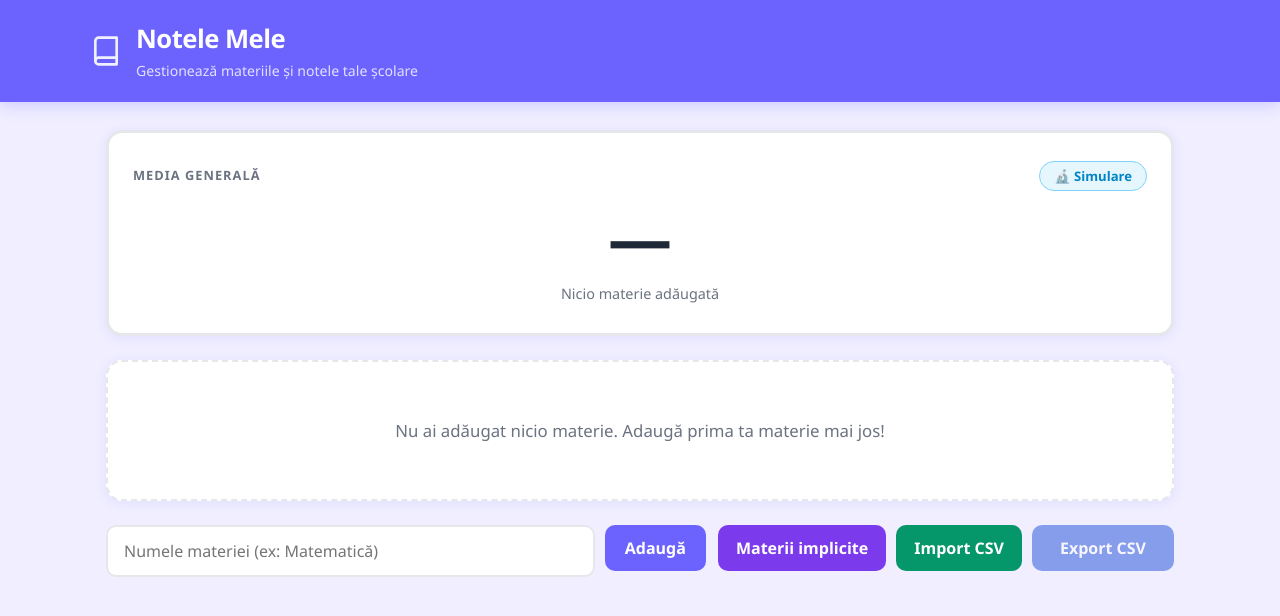
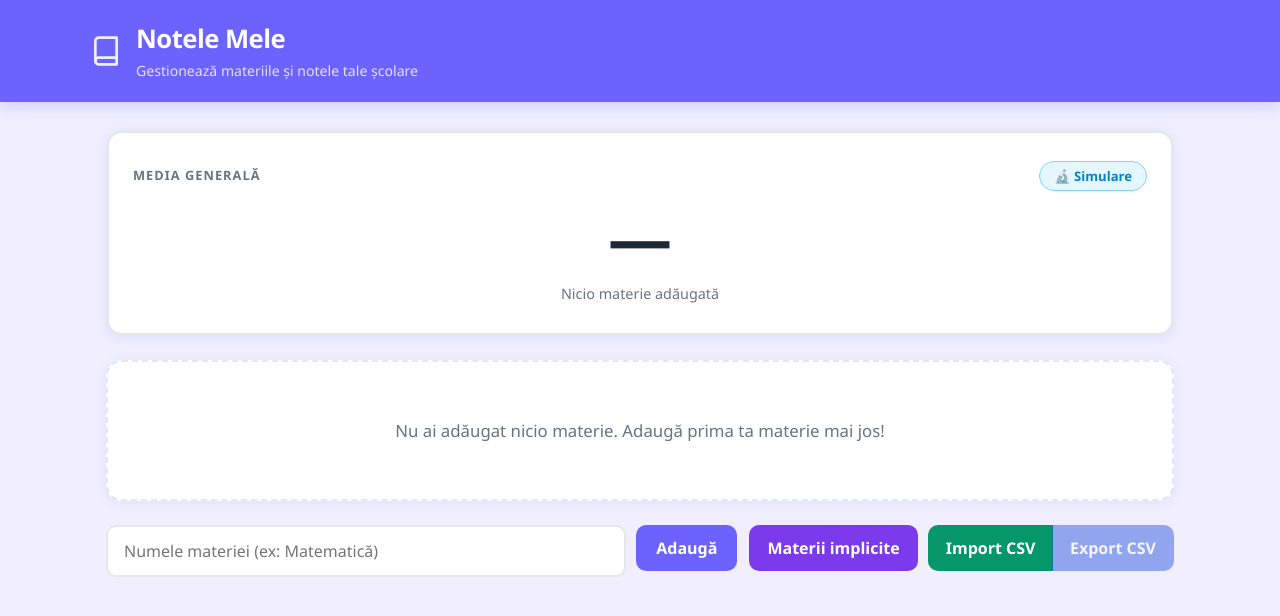
Before and after one commit to im-trainer/school-grades, a React (Vite) app: page / in a window 1280 px wide. Shown: the top 616 px of the page. Built offline with nearby package versions, Linux system fonts and the light colour scheme.

Commit message:
group sort buttons and import/export as split button, remove sort label

```diff
--- a/src/components/ExportButton.jsx
+++ b/src/components/ExportButton.jsx
@@ -41,6 +41,7 @@ export default function ExportButton({ onExport, onImport, onLoadDefaults, disab
         style={{ display: 'none' }}
         aria-label="Selectează fișier CSV pentru import"
       />
+      <div className="btn-group">
         <button
           className="btn btn-import"
           onClick={() => fileInputRef.current?.click()}
@@ -56,6 +57,7 @@ export default function ExportButton({ onExport, onImport, onLoadDefaults, disab
         >
           Export CSV
         </button>
+      </div>
       {status && (
         <p className={`import-status import-status--${status.type}`}>{status.text}</p>
       )}
--- a/src/components/SubjectList.jsx
+++ b/src/components/SubjectList.jsx
@@ -77,7 +77,7 @@ export default function SubjectList({ subjects, subjectAverages, simulationMode,
     <>
       <div className="list-controls">
         <div className="sort-controls">
-          <span className="sort-label">Sortare:</span>
+          <div className="btn-group">
             {SORT_OPTIONS.map(({ field, label }) => {
               const active = sortField === field
               const arrow = sortDir === 'asc' ? '↑' : '↓'
@@ -92,6 +92,7 @@ export default function SubjectList({ subjects, subjectAverages, simulationMode,
                 </button>
               )
             })}
+          </div>
         </div>
 
         <div className="list-controls-buttons">
--- a/src/styles/main.css
+++ b/src/styles/main.css
@@ -405,16 +405,6 @@ body {
 }
 .btn-cancel:hover { background: #d1d5db; }
 
-.btn-export {
-  background: #1d4ed8;
-  color: #fff;
-  padding: 12px 28px;
-}
-.btn-export:hover:not(:disabled) {
-  background: #1e40af;
-  box-shadow: 0 4px 12px rgba(29, 78, 216, 0.35);
-}
-
 /* =========================================================
    Form errors
    ========================================================= */
@@ -460,6 +450,32 @@ body {
   color: var(--clr-text-light);
   font-weight: 600;
   white-space: nowrap;
+}
+
+/* ---- Button group ---- */
+.btn-group {
+  display: inline-flex;
+}
+.btn-group > .btn {
+  border-radius: 0;
+  position: relative;
+  z-index: 0;
+}
+.btn-group > .btn:not(:first-child) {
+  margin-left: -1.5px; /* overlap borders so only 1 border shows between buttons */
+}
+.btn-group > .btn:first-child {
+  border-radius: var(--radius-sm) 0 0 var(--radius-sm);
+}
+.btn-group > .btn:last-child {
+  border-radius: 0 var(--radius-sm) var(--radius-sm) 0;
+}
+.btn-group > .btn:hover,
+.btn-group > .btn:focus {
+  z-index: 1; /* bring hovered button's border on top */
+}
+.btn-group > .btn.btn-sort--active {
+  z-index: 2; /* active sort always on top */
 }
 
 .btn-sort {
@@ -844,7 +860,27 @@ body {
 }
 .btn-import:hover:not(:disabled) {
   background: #047857;
-  box-shadow: 0 4px 12px rgba(5, 150, 105, 0.35);
+  box-shadow: inset 0 0 0 999px rgba(0,0,0,0.06);
+}
+
+.btn-export {
+  background: #1d4ed8;
+  color: #fff;
+  padding: 12px 18px;
+}
+.btn-export:hover:not(:disabled) {
+  background: #1e40af;
+  box-shadow: inset 0 0 0 999px rgba(0,0,0,0.06);
+}
+.btn-export:disabled {
+  opacity: 0.45;
+  cursor: not-allowed;
+}
+
+/* split-button divider: a subtle separator between Import and Export */
+.btn-group > .btn-import + .btn-export,
+.btn-group > .btn-export + .btn-import {
+  border-left-color: rgba(255,255,255,0.25);
 }
 
 .import-status {
```
Lines whose indentation alone changed are shown as unchanged.
